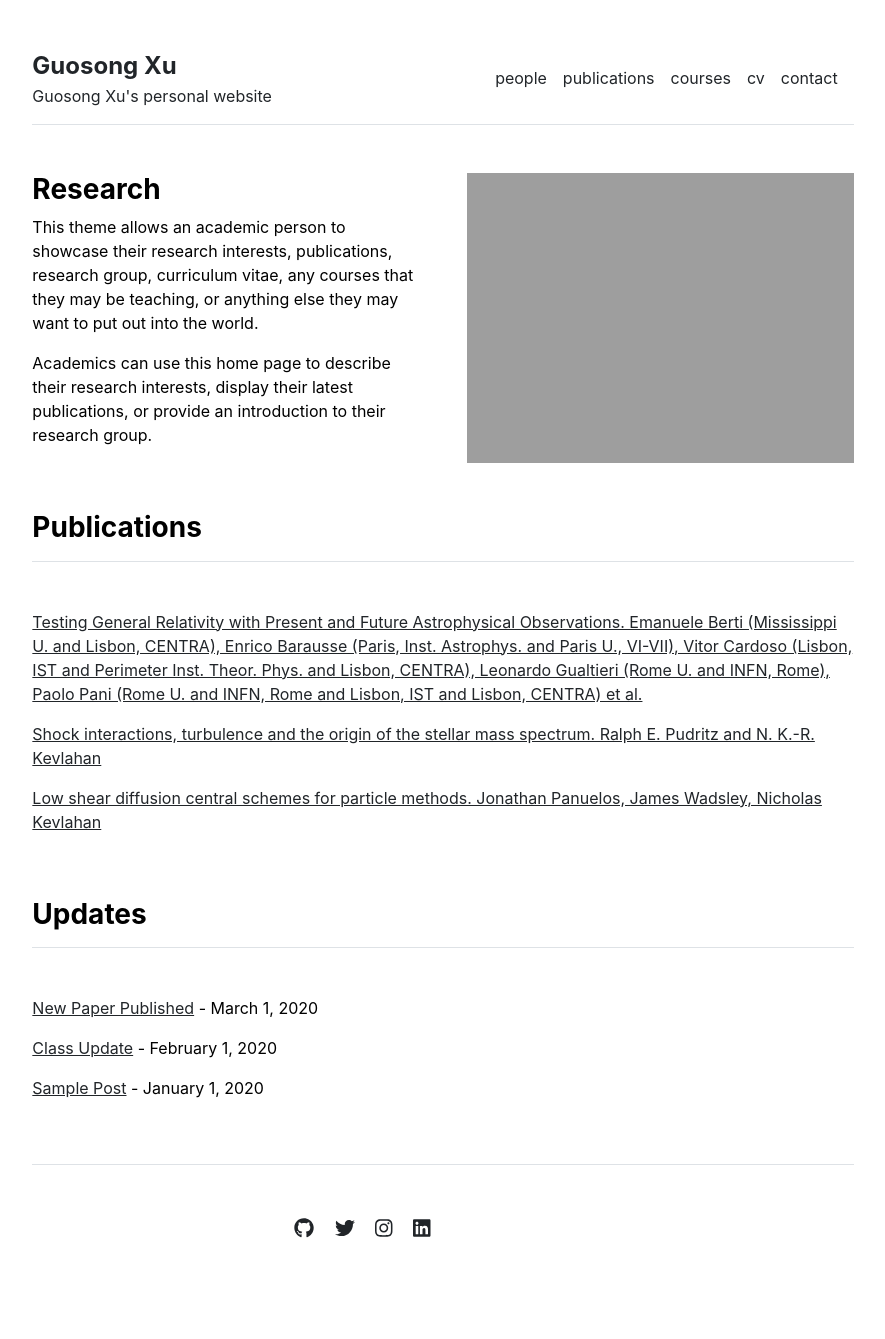
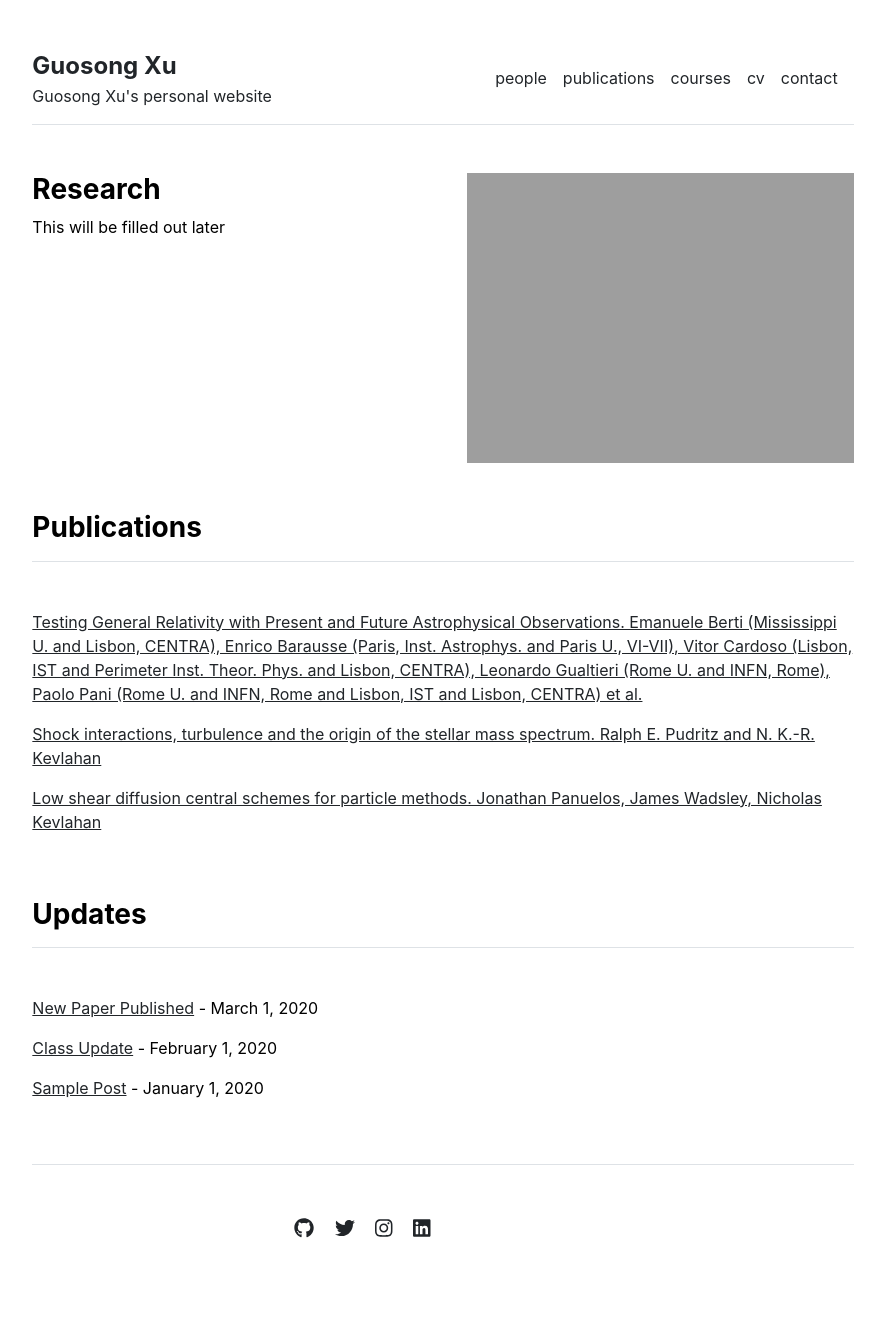
Before and after one commit to guosongxu/guosongxu.github.io, a Jekyll site: the page built from index.md, in a window 1280 px wide. Shown: the whole page, without its empty margins (197-1082 px from the left). Built offline with Jekyll 4.4.1, drawn with Linux system fonts in a browser that asks for light colours.

Commit message:
Update index.md

```diff
--- a/index.md
+++ b/index.md
@@ -3,6 +3,4 @@
 title: "Home"
 ---
 
-This theme allows an academic person to showcase their research interests, publications, research group, curriculum vitae, any courses that they may be teaching, or anything else they may want to put out into the world.
-
-Academics can use this home page to describe their research interests, display their latest publications, or provide an introduction to their research group.
+This will be filled out later
```
